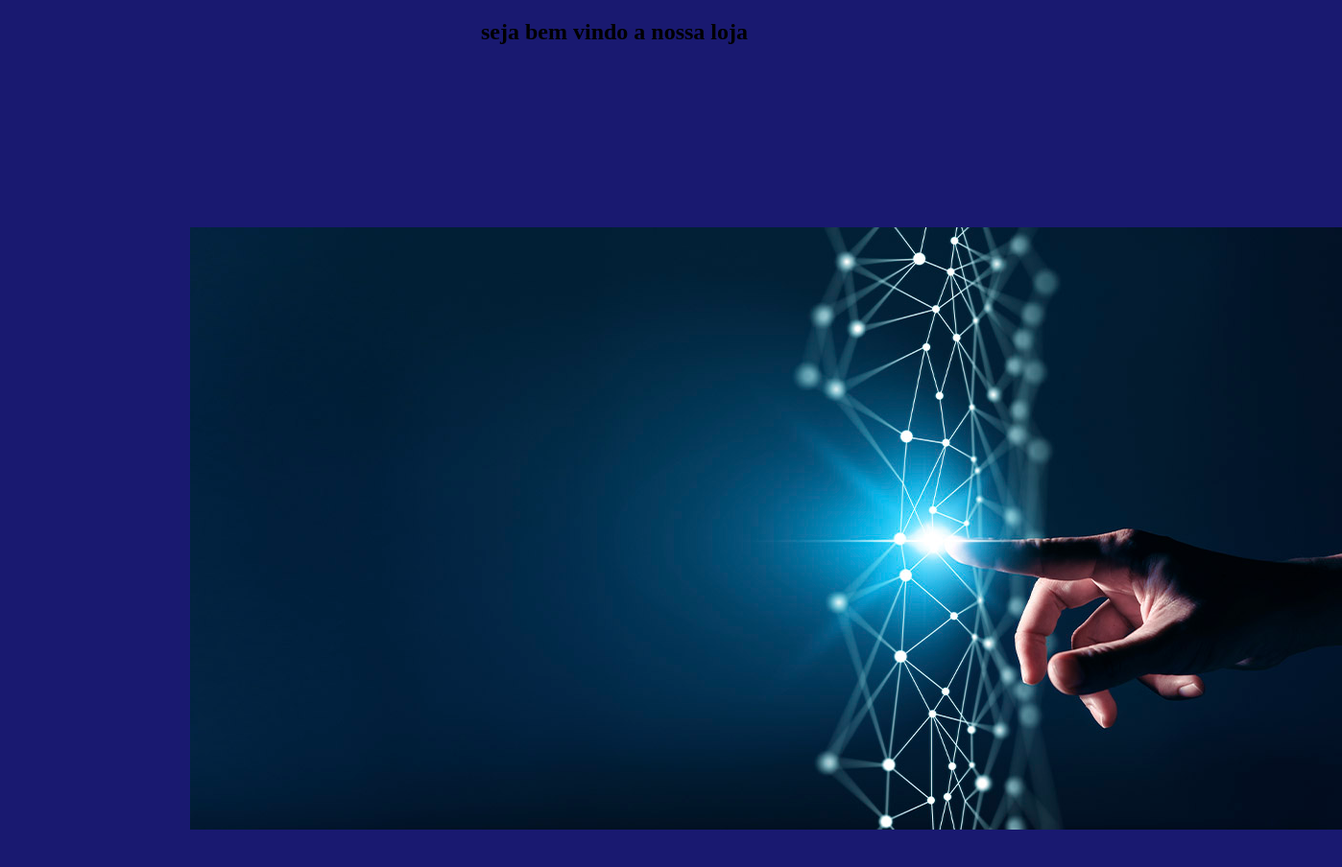
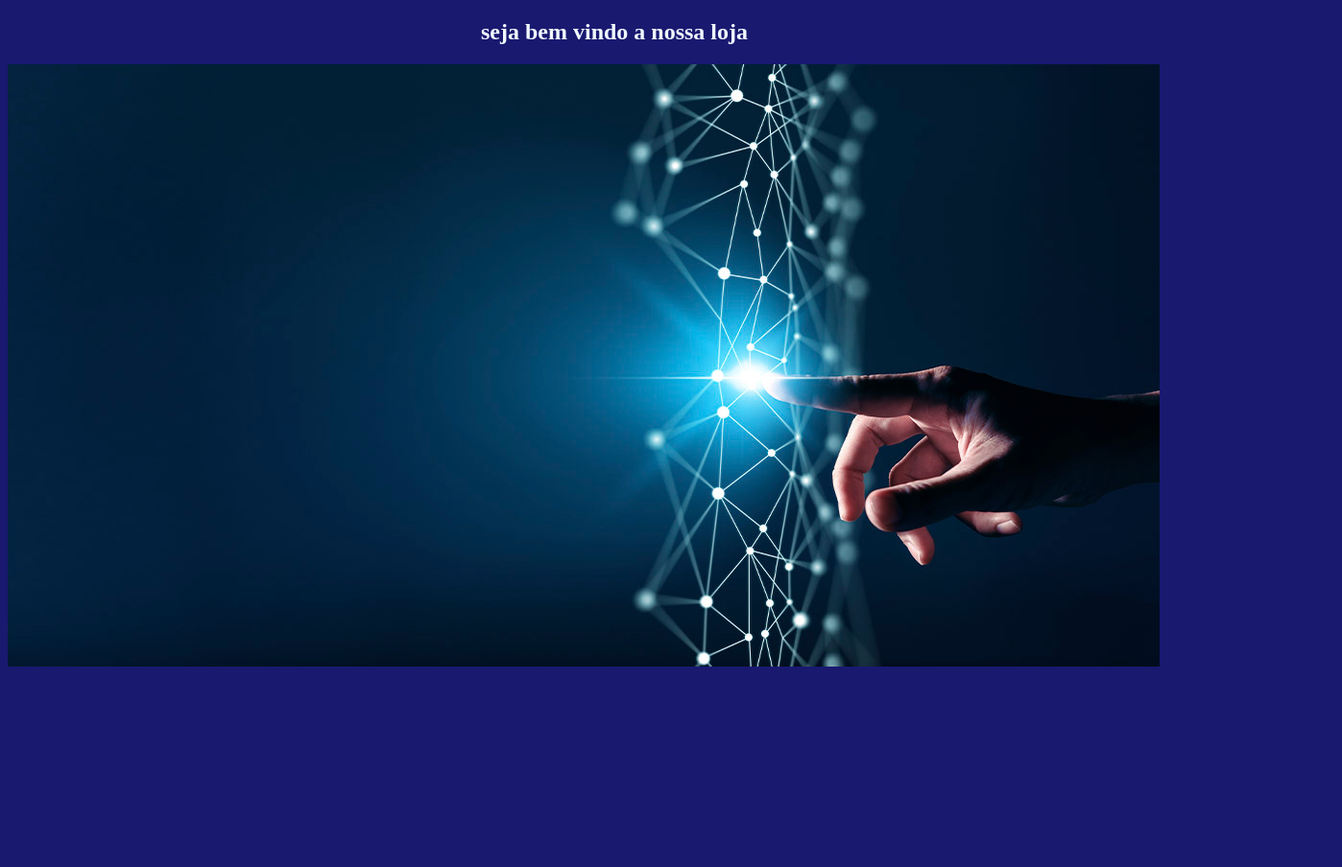
Before and after one commit to davi0801/programa-o, a plain HTML site: page trabalho .html in a window 1280 px wide. Shown: the whole page at 96% size, 1398 px wide, since content can reach past the window. After the commit the page ends 800 px from the top, so only its background shows below. Drawn offline with Linux system fonts and the light colour scheme.

Commit message:
Update trabalho.css

```diff
--- a/trabalho.css
+++ b/trabalho.css
@@ -1,14 +1,19 @@
 body {
-background-color: midnightblue;
-}
+    background-color: midnightblue;
+    }
 
-#tecnologia1 {
+    .tecnologia1 {
 
-margin: 190px;
+    margin-left: auto;
 
-}
+    }
 
-#texto1 {
+    #foto1{
+        margin-left: 320px;
+        padding: 30px;
+    }
 
-    text-align: center;
-}
+    #texto1 {
+    color: aliceblue;
+        text-align: center;
+    }
```
